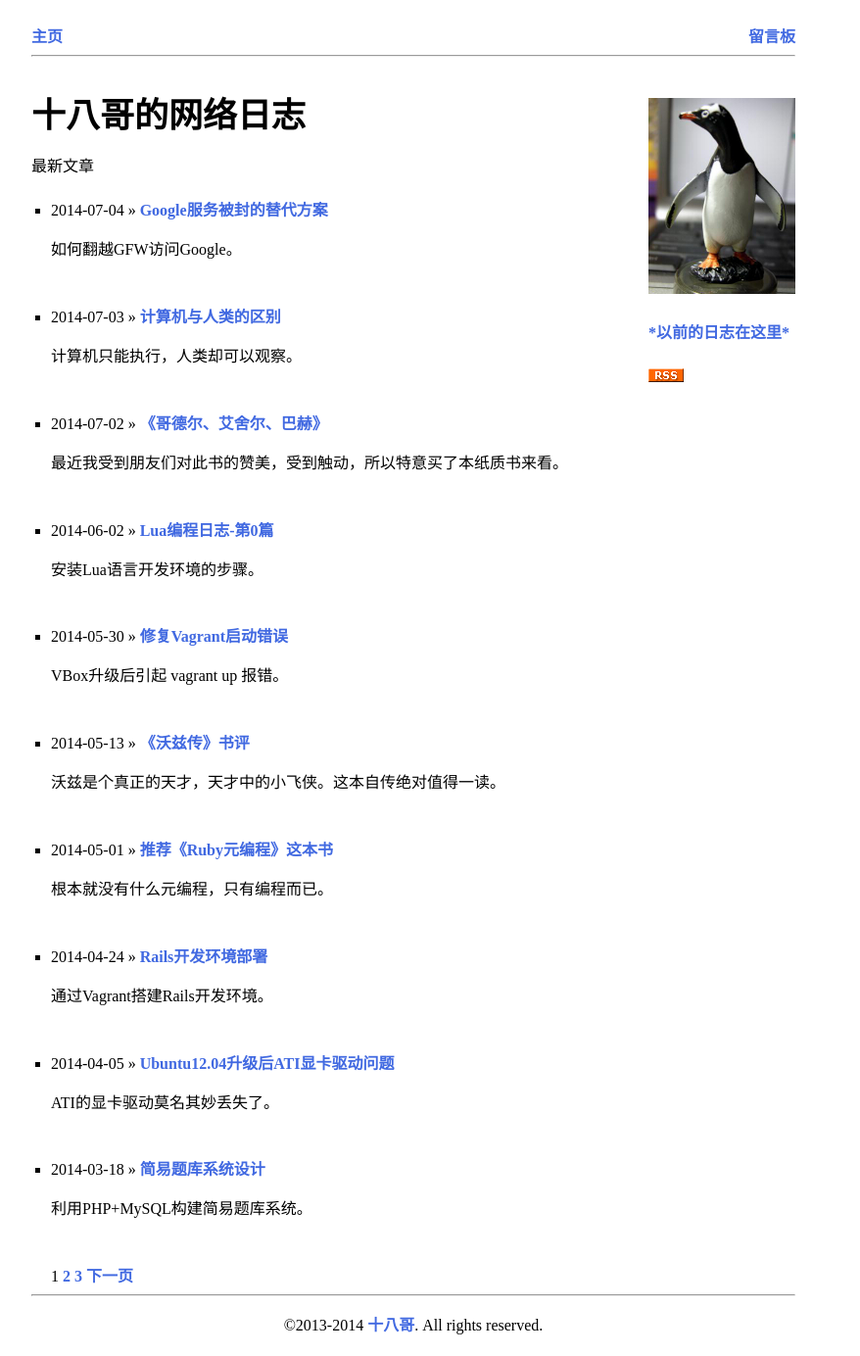
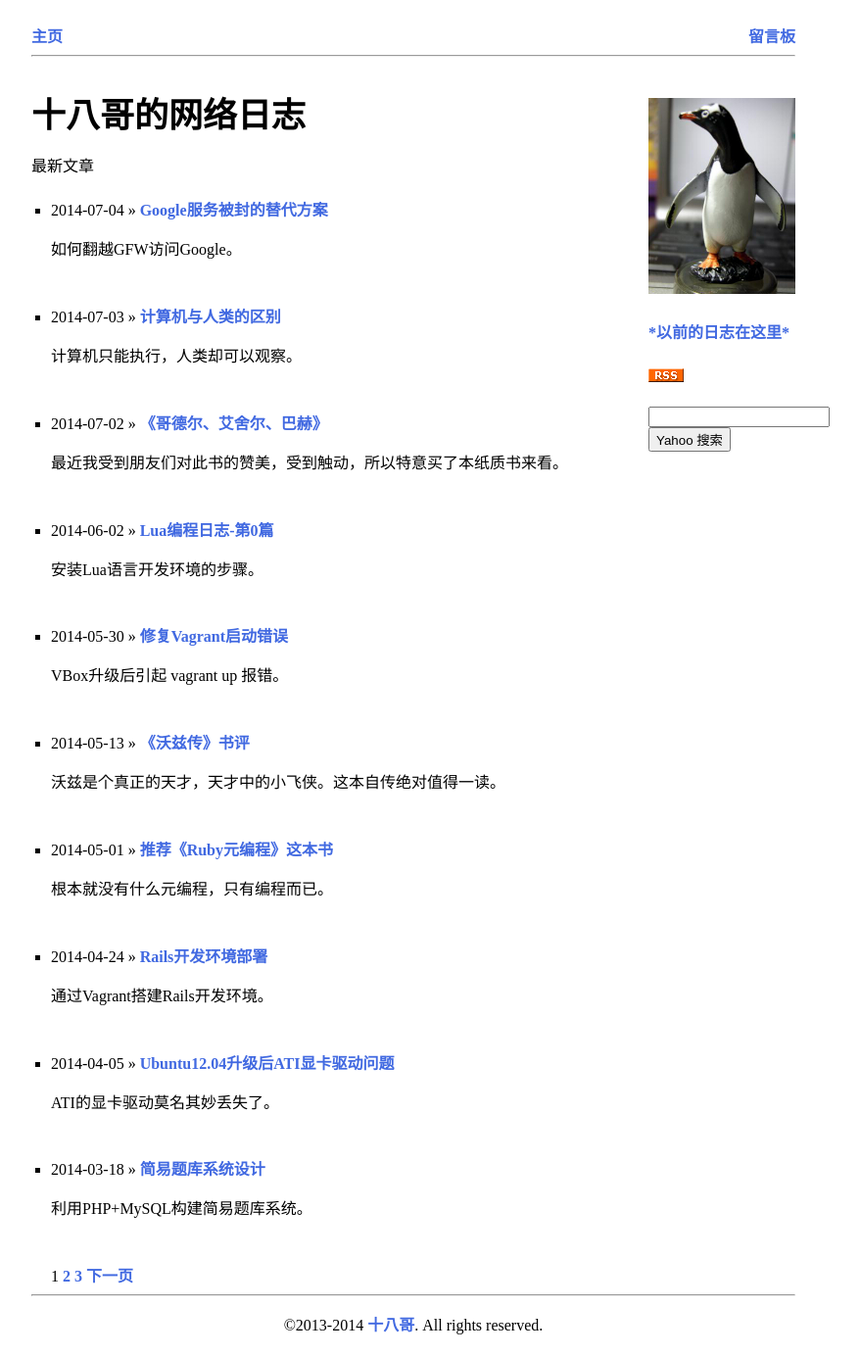
Before and after one commit to cforth/blog, a Jekyll site: the page built from index.html, in a window 1280 px wide. Shown: the whole page at 98% size, without its empty margins (218-1096 px from the left). Built offline with Jekyll 4.4.1, drawn with Linux system fonts in a browser that asks for light colours; Markdown is read by kramdown in place of the engine named in the settings; the list of posts is cut into pages by our own code; comment, search, counter and statistics services are not loaded.

Commit message:
测试雅虎站内搜索

```diff
--- a/_layouts/main.html
+++ b/_layouts/main.html
@@ -34,6 +34,14 @@
       <p><a href="http://www.douban.com/people/fiahc/notes">*以前的日志在这里*</a></p>
       <p><a href="{{ site.baseurl}}/atom.xml" rel="alternate" title="Atom Rss" type="application/atom+xml"><img src="{{ site.baseurl}}/ct_rss.gif" width="36" height="14"></a></p>
 
+<!--Yahoo站内搜索开始-->
+<form action="http://www.yahoo.com.cn/search">
+<input type=text name="p">
+<input type="submit" value="Yahoo 搜索">
+<input type=hidden name=vs value="cfishacker.com/blog/">
+</form>
+<!--Yahoo站内搜索结束-->
+
 <!--  google搜索无法访问，暂时取消站内搜索功能
       <div id="searchui">
         <form method="get" id="searchform" action="http://64.233.164.61/search">
```
